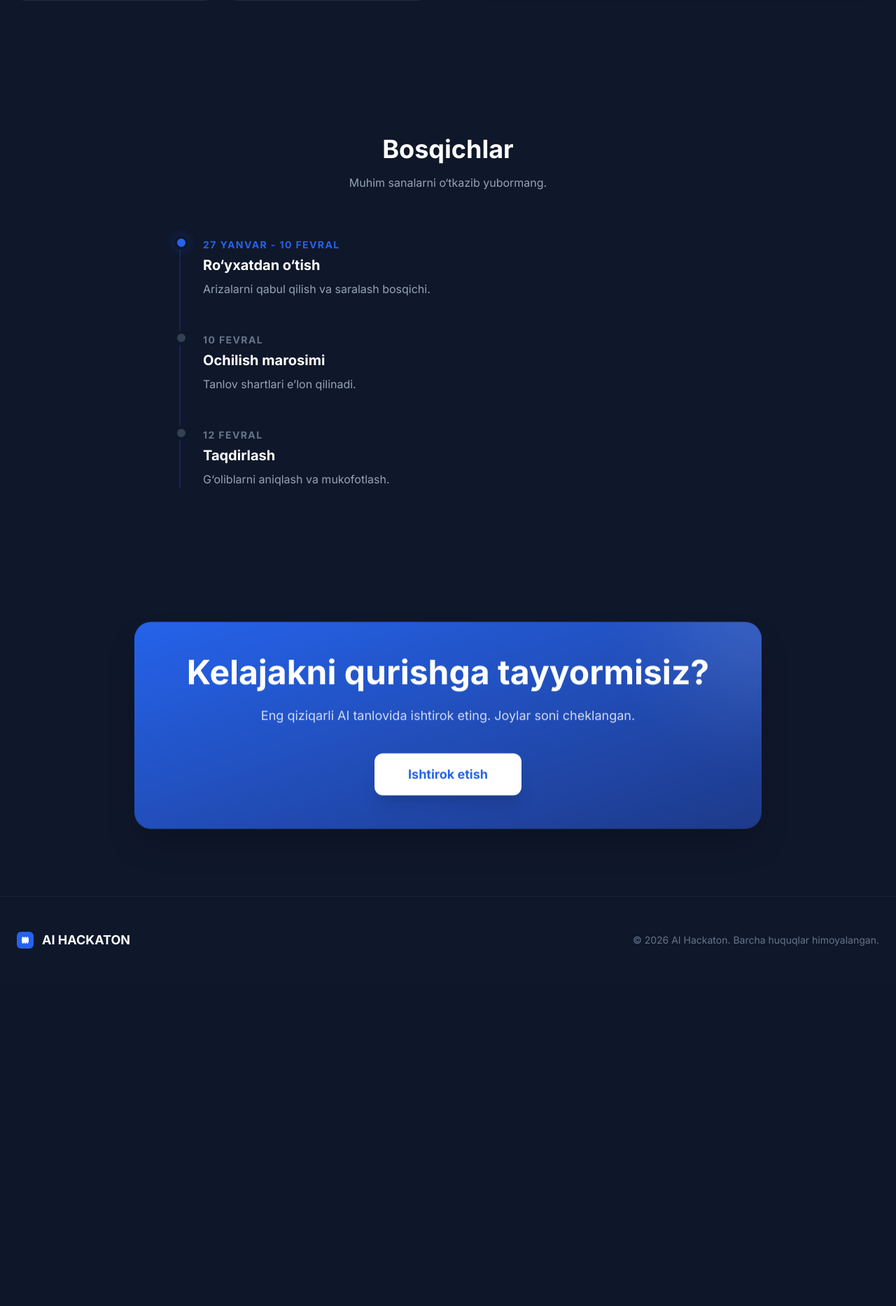
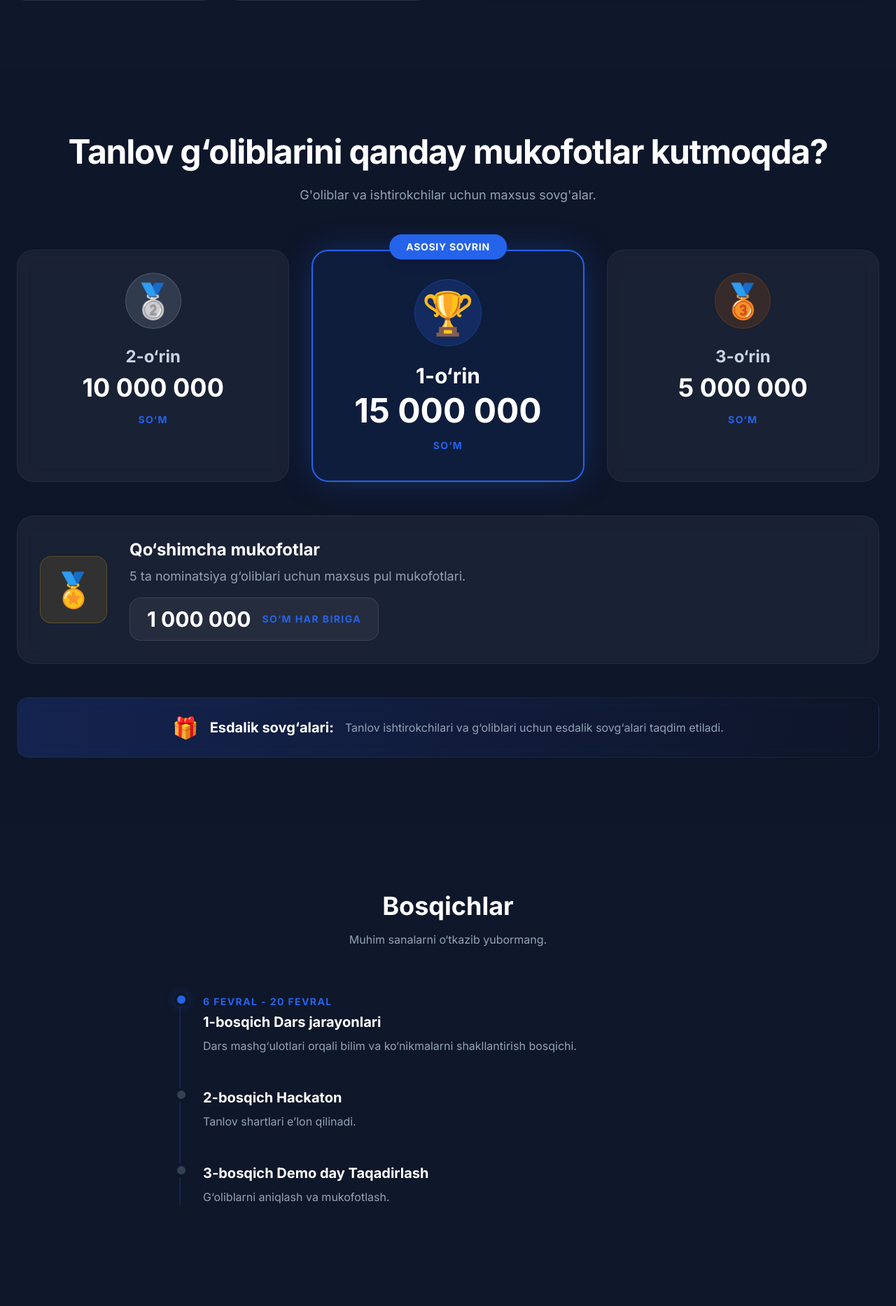
Before and after one commit to dovudbek7/ai-hackaton, a Django app: page / in a window 1280 px wide. Shown: the part 1245-3112 px from the top of the page at 70% size. Before the commit the page ends 2601 px from the top, so only its background shows below. Run offline with Django 5.2, Linux system fonts and the light colour scheme; some libraries are stand-ins or nearby versions.

Commit message:
landing page updated

```diff
--- a/hackathon/tasks.py
+++ b/hackathon/tasks.py
@@ -13,6 +13,9 @@ logger = logging.getLogger(__name__)
 def analyze_application(self, application_id):
     try:
         application = Application.objects.get(id=application_id)
+        if not application.about or len(application.about.strip()) < 10:
+            logger.info(f"Application {application_id} skipped: description too short or missing.")
+            return
     except Application.DoesNotExist:
         logger.error(f"Application {application_id} topilmadi")
         return
--- a/hackathon/views.py
+++ b/hackathon/views.py
@@ -179,13 +179,14 @@ def form_view(request):
             request.session['authenticated'] = True
             request.session['phone'] = application.phone
 
-            # Trigger background AI analysis
-            try:
-                from .tasks import analyze_application
-                analyze_application.delay(application.id)
-            except Exception as e:
-                # Log error but don't fail the request
-                print(f"Failed to trigger AI analysis task: {e}")
+            # Trigger background AI analysis only if form is filled
+            if application.about and len(application.about.strip()) > 10:
+                try:
+                    from .tasks import analyze_application
+                    analyze_application.delay(application.id)
+                except Exception as e:
+                    # Log error but don't fail the request
+                    print(f"Failed to trigger AI analysis task: {e}")
 
             return redirect('profile')
 
--- a/templates/hackathon/landing.html
+++ b/templates/hackathon/landing.html
@@ -109,7 +109,93 @@
         </div>
     </section>
 
+ <!-- Prizes Section -->
+    <section class="py-24 px-6 bg-slate-900/50 reveal-on-scroll" id="prizes">
+        <div class="max-w-7xl mx-auto">
+            <div class="text-center mb-16">
+                <h2 class="text-4xl md:text-5xl font-bold mb-6 text-white tracking-tight">Tanlov g‘oliblarini qanday
+                    mukofotlar kutmoqda?</h2>
+                <p class="text-slate-400 text-lg">G'oliblar va ishtirokchilar uchun maxsus sovg'alar.</p>
+            </div>
 
+            <!-- Main Prizes: 1st, 2nd, 3rd -->
+            <div class="grid grid-cols-1 md:grid-cols-3 gap-8 mb-12">
+                <!-- 2nd Place -->
+                <div
+                    class="order-2 md:order-1 p-8 rounded-3xl border border-white/5 bg-white/5 flex flex-col items-center text-center transition-all hover:scale-105 hover:bg-white/10 glass-card">
+                    <div
+                        class="size-20 bg-slate-400/20 rounded-full flex items-center justify-center mb-6 border border-slate-400/30">
+                        <span class="text-5xl">🥈</span>
+                    </div>
+                    <h3 class="text-2xl font-bold text-slate-300 mb-2">2-o‘rin</h3>
+                    <div class="text-4xl font-black text-white mb-4">10 000 000</div>
+                    <div class="text-primary font-bold text-sm uppercase tracking-widest">so‘m</div>
+                </div>
+
+                <!-- 1st Place -->
+                <div
+                    class="order-1 md:order-2 p-10 rounded-3xl border-2 border-primary bg-primary/10 flex flex-col items-center text-center transition-all hover:scale-105 hover:bg-primary/20 shadow-[0_0_50px_-12px_rgba(37,99,235,0.5)] relative">
+                    <div
+                        class="absolute -top-6 left-1/2 -translate-x-1/2 bg-primary px-6 py-2 rounded-full text-white font-black text-sm uppercase tracking-wider shadow-lg">
+                        Asosiy sovrin</div>
+                    <div
+                        class="size-24 bg-primary/20 rounded-full flex items-center justify-center mb-6 border border-primary/30">
+                        <span class="text-6xl">🏆</span>
+                    </div>
+                    <h3 class="text-3xl font-bold text-white mb-2">1-o‘rin</h3>
+                    <div class="text-5xl font-black text-white mb-4">15 000 000</div>
+                    <div class="text-primary font-bold text-sm uppercase tracking-widest">so‘m</div>
+                </div>
+
+                <!-- 3rd Place -->
+                <div
+                    class="order-3 md:order-3 p-8 rounded-3xl border border-white/5 bg-white/5 flex flex-col items-center text-center transition-all hover:scale-105 hover:bg-white/10 glass-card">
+                    <div
+                        class="size-20 bg-amber-700/20 rounded-full flex items-center justify-center mb-6 border border-amber-700/30">
+                        <span class="text-5xl">🥉</span>
+                    </div>
+                    <h3 class="text-2xl font-bold text-slate-300 mb-2">3-o‘rin</h3>
+                    <div class="text-4xl font-black text-white mb-4">5 000 000</div>
+                    <div class="text-primary font-bold text-sm uppercase tracking-widest">so‘m</div>
+                </div>
+            </div>
+
+            <!-- Nominations -->
+            <div class="mb-12">
+                <div
+                    class="p-8 rounded-3xl border border-white/5 bg-white/5 flex flex-col md:flex-row items-center gap-8 glass-card hover:bg-white/10 transition-all">
+                    <div
+                        class="size-24 bg-yellow-400/10 rounded-2xl flex items-center justify-center border border-yellow-400/20 shrink-0">
+                        <span class="text-5xl">🏅</span>
+                    </div>
+                    <div class="text-center md:text-left">
+                        <h3 class="text-2xl font-bold text-white mb-2">Qo‘shimcha mukofotlar</h3>
+                        <p class="text-slate-400 text-lg mb-4">5 ta nominatsiya g‘oliblari uchun maxsus pul mukofotlari.
+                        </p>
+                        <div
+                            class="inline-flex items-center gap-4 bg-white/5 px-6 py-3 rounded-2xl border border-white/10">
+                            <span class="text-3xl font-black text-white">1 000 000</span>
+                            <span class="text-primary font-bold text-sm uppercase tracking-widest">so‘m har
+                                biriga</span>
+                        </div>
+                    </div>
+                </div>
+            </div>
+
+            <!-- Souvenirs -->
+            <div>
+                <div
+                    class="p-6 rounded-2xl border border-white/5 bg-gradient-to-r from-blue-900/40 to-slate-900/40 backdrop-blur-md flex items-center justify-center text-center">
+                    <div class="flex flex-col md:flex-row items-center gap-4">
+                        <span class="text-3xl">🎁</span>
+                        <h4 class="text-xl font-bold text-white">Esdalik sovg‘alari:</h4>
+                        <p class="text-slate-400">Tanlov ishtirokchilari va g‘oliblari uchun esdalik sovg‘alari
+                            taqdim etiladi.</p>
+                    </div>
+                </div>
+            </div>
+        </div>
+    </section>
 
     <!-- Timeline Section -->
     <section class="py-24 px-6 bg-background-light dark:bg-[#0f172a] reveal-on-scroll" id="timeline">
@@ -124,17 +210,18 @@
                     <div
                         class="absolute -left-[41px] top-0 size-5 bg-primary rounded-full border-4 border-background-dark shadow-glow">
                     </div>
-                    <span class="text-primary font-bold text-sm uppercase tracking-widest">27 Yanvar - 10 Fevral </span>
-                    <h4 class="text-xl font-bold mt-1 text-white">Ro‘yxatdan o‘tish</h4>
-                    <p class="text-slate-400 mt-2">Arizalarni qabul qilish va saralash bosqichi.</p>
+                    <span class="text-primary font-bold text-sm uppercase tracking-widest">6 Fevral - 20 Fevral </span>
+                    <h4 class="text-xl font-bold mt-1 text-white">1-bosqich Dars jarayonlari</h4>
+                    <p class="text-slate-400 mt-2">Dars mashg‘ulotlari orqali bilim va ko‘nikmalarni shakllantirish
+                        bosqichi.</p>
                 </div>
                 <!-- Timeline Item 2 -->
                 <div class="mb-12 ml-8 relative reveal-child">
                     <div
                         class="absolute -left-[41px] top-0 size-5 bg-slate-700 rounded-full border-4 border-background-dark">
                     </div>
-                    <span class="text-slate-500 font-bold text-sm uppercase tracking-widest">10 Fevral</span>
-                    <h4 class="text-xl font-bold mt-1 text-white">Ochilish marosimi</h4>
+                    <!-- <span class="text-slate-500 font-bold text-sm uppercase tracking-widest">10 Fevral</span> -->
+                    <h4 class="text-xl font-bold mt-1 text-white">2-bosqich Hackaton</h4>
                     <p class="text-slate-400 mt-2">Tanlov shartlari e’lon qilinadi.</p>
                 </div>
                 <!-- Timeline Item 3 -->
@@ -142,13 +229,15 @@
                     <div
                         class="absolute -left-[41px] top-0 size-5 bg-slate-700 rounded-full border-4 border-background-dark">
                     </div>
-                    <span class="text-slate-500 font-bold text-sm uppercase tracking-widest">12 Fevral</span>
-                    <h4 class="text-xl font-bold mt-1 text-white">Taqdirlash</h4>
+                    <!-- <span class="text-slate-500 font-bold text-sm uppercase tracking-widest">12 Fevral</span> -->
+                    <h4 class="text-xl font-bold mt-1 text-white">3-bosqich Demo day Taqadirlash</h4>
                     <p class="text-slate-400 mt-2">G‘oliblarni aniqlash va mukofotlash.</p>
                 </div>
             </div>
         </div>
     </section>
+
+
 
     <!-- Final CTA -->
     <section class="py-24 px-6 text-center reveal-on-scroll">
```
Also changed, not shown: hackathon/admin.py (+38 -6 lines).
